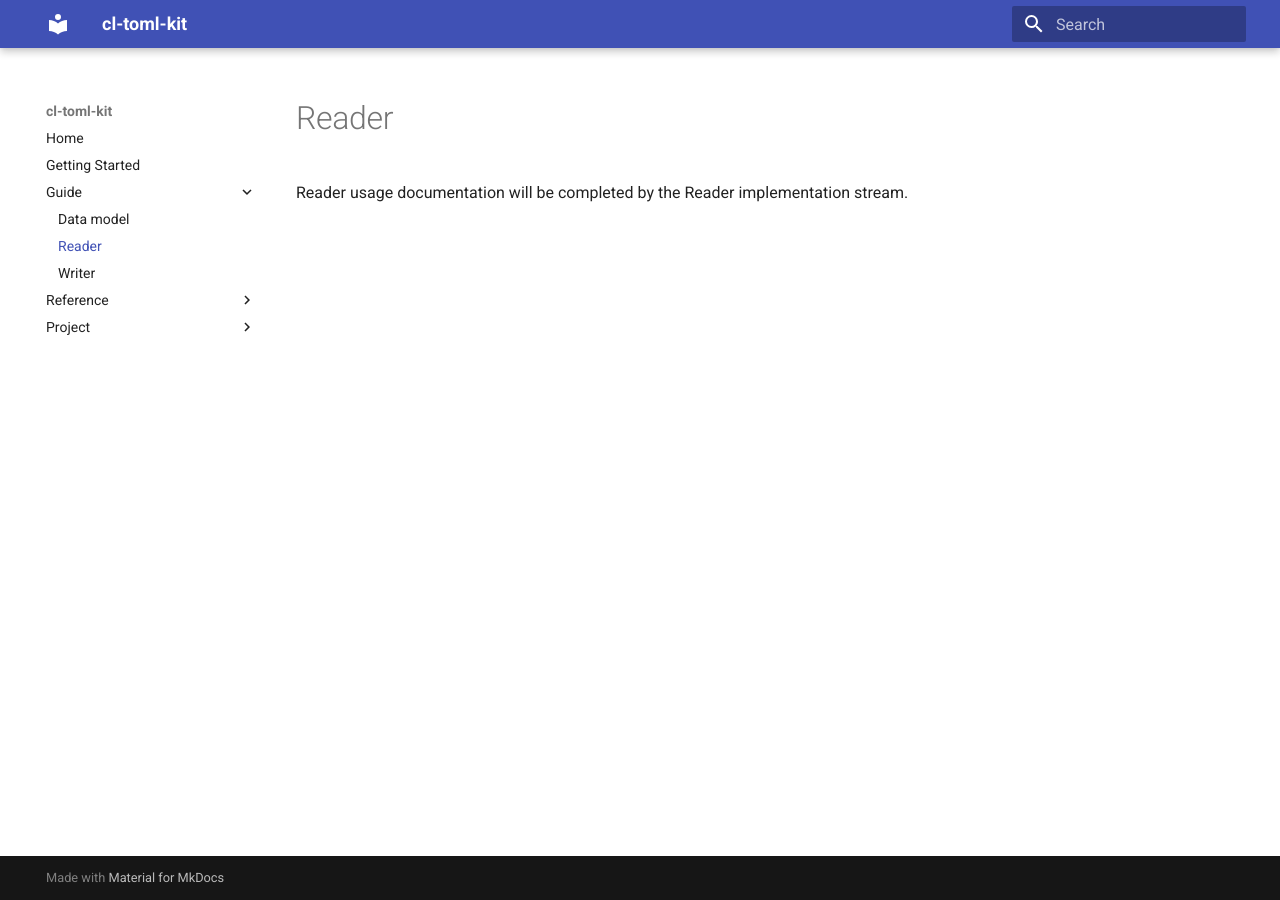
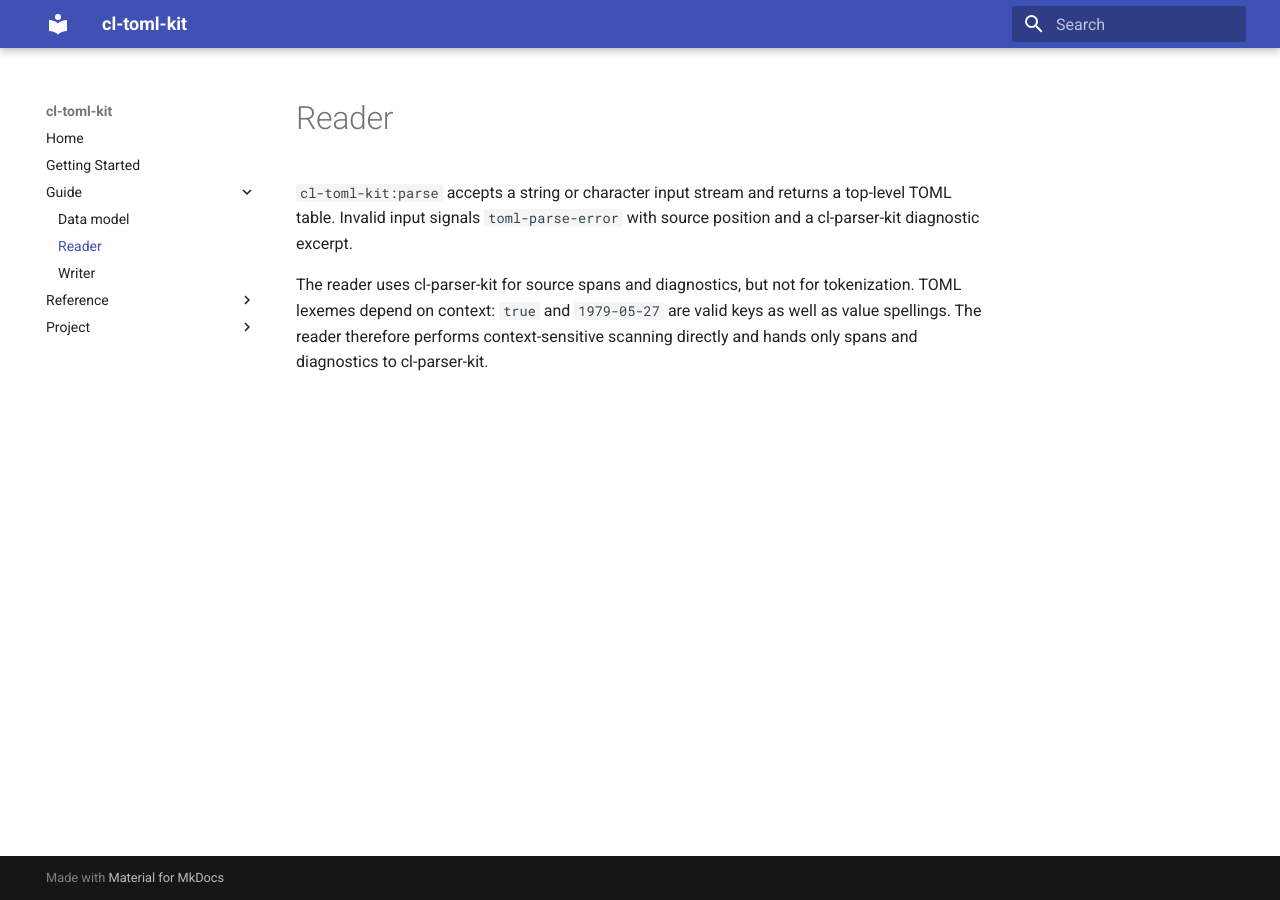
Before and after one commit to nerima-lisp/cl-toml-kit, an MkDocs documentation site: the page built from docs/src/guide/reader.md, in a window 1280 px wide. Built offline with MkDocs 1.6.1 and Material for MkDocs 9.7.7, drawn with Linux system fonts in a browser that asks for light colours.

Commit message:
Implement TOML reader v4

```diff
--- a/docs/src/guide/reader.md
+++ b/docs/src/guide/reader.md
@@ -1,4 +1,11 @@
 # Reader
 
-Reader usage documentation will be completed by the Reader implementation
-stream.
+`cl-toml-kit:parse` accepts a string or character input stream and returns a
+top-level TOML table. Invalid input signals `toml-parse-error` with source
+position and a cl-parser-kit diagnostic excerpt.
+
+The reader uses cl-parser-kit for source spans and diagnostics, but not for
+tokenization. TOML lexemes depend on context: `true` and `1979-05-27` are valid
+keys as well as value spellings. The reader therefore performs
+context-sensitive scanning directly and hands only spans and diagnostics to
+cl-parser-kit.
```
Also changed, not shown: 7 other files.
